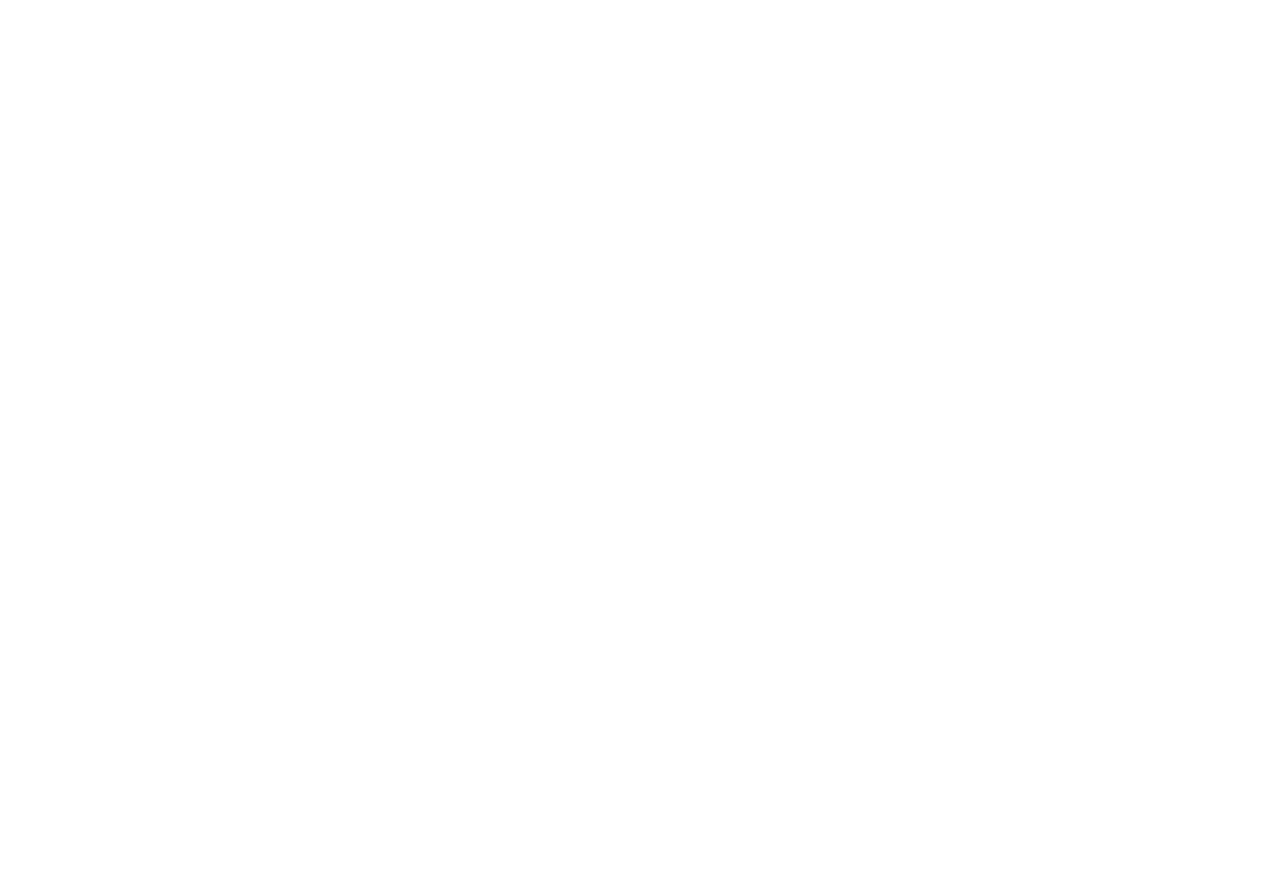
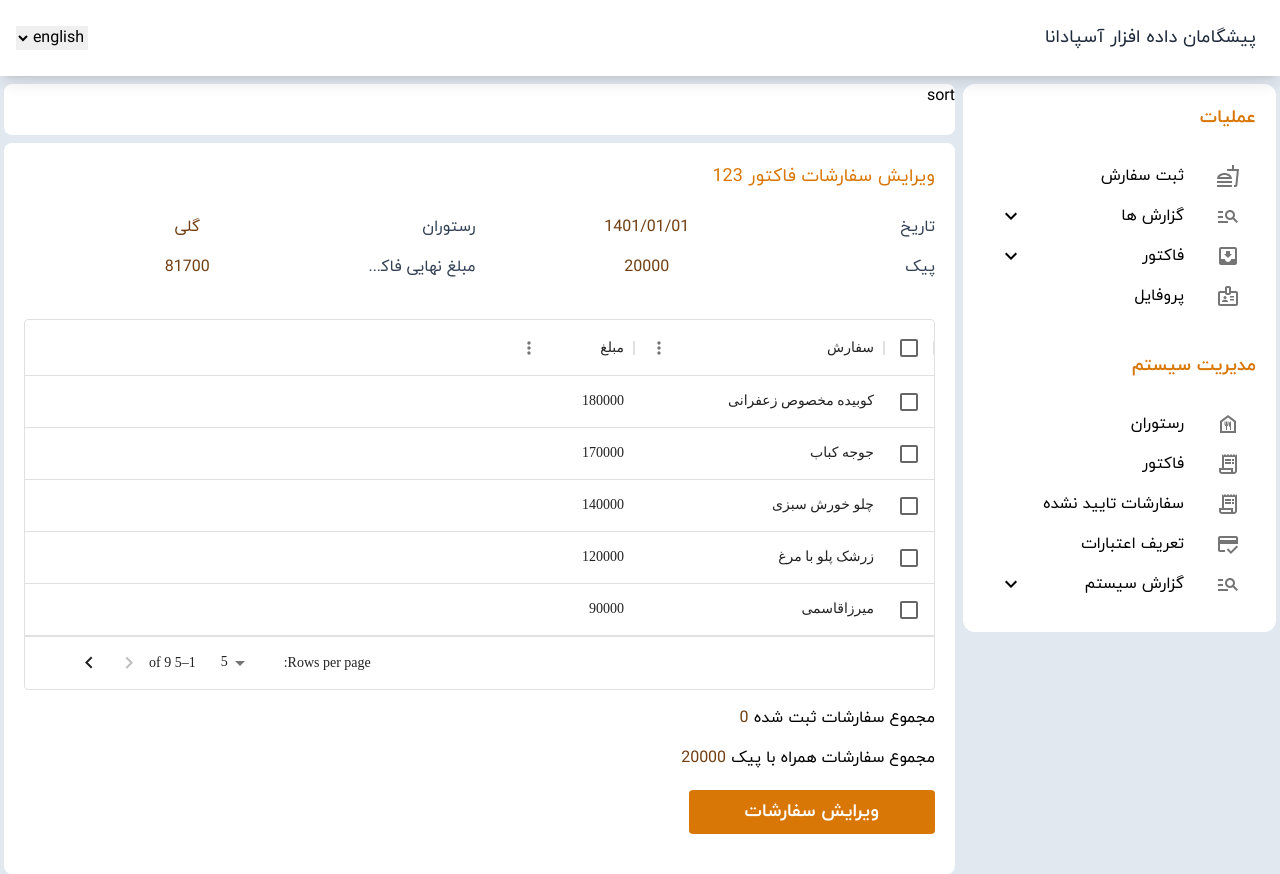
Before and after one commit to Spotbar/Resturant-Front, a React (Create React App) app: page /EditOrdersFactor/1 in a window 1280 px wide. Before the commit this address had no page. Before the commit the page ends 800 px from the top, so only its background shows below. Built offline with nearby package versions, Linux system fonts and the light colour scheme.

Commit message:
EditOrdersFactor

```diff
--- /dev/null
+++ b/src/components/Factor/EditSelectFactorItemsTable.tsx
@@ -0,0 +1,82 @@
+import * as React from "react";
+import { DataGrid, GridColDef } from "@mui/x-data-grid";
+import { createTheme, ThemeProvider } from "@mui/material/styles";
+import { useState, useEffect } from "react";
+
+const columns: GridColDef[] = [
+  // { field: "id", headerName: "ID", width: 70 },
+  { field: "Name", headerName: "سفارش", width: 250 },
+  { field: "Cost", headerName: "مبلغ", width: 130 },
+];
+
+const rows = [
+  { id: "1", Name: "کوبیده مخصوص زعفرانی", Cost: 180000 },
+  { id: "2", Name: "جوجه کباب", Cost: 170000 },
+  { id: "3", Name: "چلو خورش سبزی", Cost: 140000 },
+  { id: "4", Name: "زرشک پلو با مرغ", Cost: 120000 },
+  { id: "5", Name: "میرزاقاسمی", Cost: 90000 },
+  { id: "6", Name: "سالاد فصل", Cost: 40000 },
+  { id: "7", Name: "نوشابه", Cost: 20000 },
+  { id: "8", Name: "دلستر", Cost: 35000 },
+  { id: "9", Name: "نان ", Cost: 2000 },
+];
+
+interface SelectFactorItemsTableProps {
+  onSelectionChange: (selectedIds: string[], totalCost: number) => void;
+}
+
+const SelectFactorItemsTable: React.FC<SelectFactorItemsTableProps> = ({
+  onSelectionChange,
+}) => {
+  const theme = createTheme({
+    palette: {
+      primary: { main: "#d97706" },
+    },
+    direction: "rtl",
+    typography: {
+      fontFamily: "IRANSansMobile",
+    },
+  });
+  const [rowSelectionModel, setRowSelectionModel] = useState([]);
+
+  useEffect(() => {
+    calculateSelectedCostSum();
+  }, [rowSelectionModel]);
+
+  const handleRowSelectionModelChange = (newSelectionModel: any) => {
+    setRowSelectionModel(newSelectionModel);
+  };
+
+  const calculateSelectedCostSum = () => {
+    let sum = 0;
+    rowSelectionModel.forEach((selectedRowId) => {
+      const selectedRow = rows.find((row) => row.id === selectedRowId);
+      if (selectedRow) {
+        sum += selectedRow.Cost;
+      }
+    });
+
+    onSelectionChange(rowSelectionModel, sum);
+  };
+
+  return (
+    <div className="w-full h-700 ">
+      <ThemeProvider theme={theme}>
+        <DataGrid
+          rows={rows}
+          columns={columns}
+          initialState={{
+            pagination: {
+              paginationModel: { page: 0, pageSize: 5 },
+            },
+          }}
+          pageSizeOptions={[5, 10]}
+          checkboxSelection
+          rowSelectionModel={rowSelectionModel}
+          onRowSelectionModelChange={handleRowSelectionModelChange}
+        />
+      </ThemeProvider>
+    </div>
+  );
+};
+export default SelectFactorItemsTable;
--- a/src/components/Factor/factorTable.tsx
+++ b/src/components/Factor/factorTable.tsx
@@ -47,14 +47,25 @@
           const factorId = cell.row.original.Id;
 
           return (
-            <span
-              className="text-amber-900 underline cursor-pointer"
+            // <span
+            //   className="text-amber-900 underline cursor-pointer"
+            //   onClick={() => {
+            //     navigate(`/FactorDetails/${factorId}`);
+            //   }}
+            // >
+            //   {cell.getValue<string>()}
+            // </span>
+            <IconButton
+            aria-label="edit"
             onClick={() => {
               navigate(`/FactorDetails/${factorId}`);
             }}
           >
+            {/* <EditIcon /> */}
+            <div className="text-sm text-amber-900 cursor-pointer">
             {cell.getValue<string>()}
-            </span>
+            </div>
+          </IconButton>
           );
         },
       },
@@ -82,20 +93,36 @@
       },
       {
         accessorKey: "Id", //access nested data with dot notation
-        header: "عملیات",
+        header: "ویرایش",
         className: "rtl",
         Cell: ({ cell }) => {
           const factorId = cell.row.original.Id;
           return cell.getValue<string>() ? (
+            <div className="flex flex-row">
               <IconButton
                 aria-label="edit"
-
                 onClick={() => {
                   navigate(`/EditFactor/${factorId}`);
                 }}
               >
-              <EditIcon />
+                {/* <EditIcon /> */}
+                <div className="text-sm text-amber-900 cursor-pointer">
+                   فاکتور
+                </div>
               </IconButton>
+              <span className="text-sm text-amber-900 my-2">|</span>
+              <IconButton
+                aria-label="edit"
+                onClick={() => {
+                  navigate(`/EditOrdersFactor/${factorId}`);
+                }}
+              >
+                {/* <EditIcon /> */}
+                <div className="text-sm text-amber-900 cursor-pointer">
+                   سفارشات
+                </div>
+              </IconButton>
+            </div>
           ) : (
             <span></span>
           );
--- /dev/null
+++ b/src/pages/Admin/Factor/EditOrdersFactor.tsx
@@ -0,0 +1,93 @@
+import { useMutation, useQueryClient } from "react-query";
+import Main from "../../../components/Layout/Main";
+import { AddFactor } from "../../../api";
+import { useEffect, useState } from "react";
+import IFactor from "../../../Interface/IFactor";
+import { useNavigate, useParams } from "react-router-dom";
+import Factor from "../../../components/Factor/Factor";
+
+import FactorHeadSelect from "../../../components/Factor/FactorHeadSelect";
+import EditFactorItemsTable from "../../../components/Factor/EditSelectFactorItemsTable";
+import FactorHeadDetails from "../../../components/Factor/FactorHeadDetails";
+
+const EditOrdersFactor = () => {
+  const { id } = useParams<{ id: string }>();
+  const [Id, setId] = useState<string>("");
+  useEffect(() => {
+    if (id) setId(id);
+  }, [id]);
+
+  const factor: IFactor = {
+    Id: "",
+    FactorNumber: "123",
+    FactorDate: "",
+    DeliveryCost: 20000,
+    FactorAmount: 81700,
+    IsClosed: false,
+    IsDeliveryByCompanyPaid: false,
+    Restaurant: { Id: "", Name: "گلی" },
+  };
+  const [selectedOrdersIds, setSelectedOrdersIds] = useState<string[]>([]);
+  const [ordersCost, setOrdersCost] = useState<number>(0);
+
+  const handleSelectionChange = (selectedIds: string[], totalCost: number) => {
+    setSelectedOrdersIds(selectedIds);
+    setOrdersCost(totalCost);
+  };
+
+  // const initialValues: IFactor = {
+  //   Id: "",
+  //   FactorNumber: "",
+  //   FactorDate: "",
+  //   DeliveryCost: 0,
+  //   FactorAmount: 0,
+  //   IsClosed: false,
+  //   IsDeliveryByCompanyPaid: false,
+  //   Restaurant: { Id: "", Name: "" },
+  // };
+  // const navigate = useNavigate();
+  // const client = useQueryClient();
+  // const addFactorMutation = useMutation(async (factor: IFactor) => {
+  //   const data = await AddFactor(factor);
+  //   if (data && data.data) {
+  //     client.invalidateQueries("factors", { refetchInactive: true });
+  //     navigate("/Factors");
+  //   }
+  // });
+
+  // const handleFormSubmit = (factor: IFactor) => {
+  //   console.log(factor);
+  //   addFactorMutation.mutate(factor);
+  // };
+
+  return (
+    <Main>
+      <div className="text-amber-600 text-lg mb-6"> ویرایش سفارشات فاکتور  {factor.FactorNumber}</div>
+      <FactorHeadDetails factor={factor} />
+      {/* <div className="w-auto h-[1px] m-5  border-2 border-dotted "></div> */}
+      <br />
+      <EditFactorItemsTable onSelectionChange={handleSelectionChange} />
+      <div className="text-base mt-4">
+        {" "}
+        مجموع سفارشات ثبت شده{" "}
+        <span className="text-yellow-900">{ordersCost} </span>{" "}
+      </div>
+      <div className="text-base mt-4">
+        {" "}
+        مجموع سفارشات همراه با پیک{" "}
+        <span className="text-yellow-900">{ordersCost + 20000}</span>
+      </div>
+      <div className="my-5">
+        <button
+          className="bg-amber-600 hover:bg-amber-700 text-white font-bold py-2 px-3 rounded focus:outline-none focus:shadow-outline w-full sm:w-auto sm:px-14 text-lg"
+          onClick={() => {
+            // navigate("/CreateFactor");
+          }}
+        >
+          ویرایش سفارشات
+        </button>
+      </div>
+    </Main>
+  );
+};
+export default EditOrdersFactor;
--- a/src/routes/indext.tsx
+++ b/src/routes/indext.tsx
@@ -16,6 +16,7 @@
 import FactorDetails from "../pages/Admin/Factor/FactorDetails";
 import UnRecordedOrders from "../pages/Admin/UnrecordedOrders/UnRecordedOrders";
 import CreateOrdersFactor from "../pages/Admin/Factor/CreateOrdersFactor";
+import EditOrdersFactor from "../pages/Admin/Factor/EditOrdersFactor";
 
 export default function AspadanaRoutes() {
   return (
@@ -37,6 +38,7 @@
       <Route path="/Factors" element={<Factors />} />
       <Route path="/CreateFactor" element={<CreateFactor />} />
       <Route path="/EditFactor/:id" element={<EditFactor />} />
+      <Route path="/EditOrdersFactor/:id" element={<EditOrdersFactor />} />
       <Route path="/FactorDetails/:id" element={<FactorDetails />} />
       <Route path="/UnrecordedOrders" element={<UnRecordedOrders />} />
       <Route path="UnrecordedOrders/CreateOrdersFactor/:id" element={<CreateOrdersFactor />} />
```
Also changed, not shown: src/pages/Admin/Factor/EditFactor.tsx (+6 -6 lines). Lines whose indentation alone changed are shown as unchanged.
